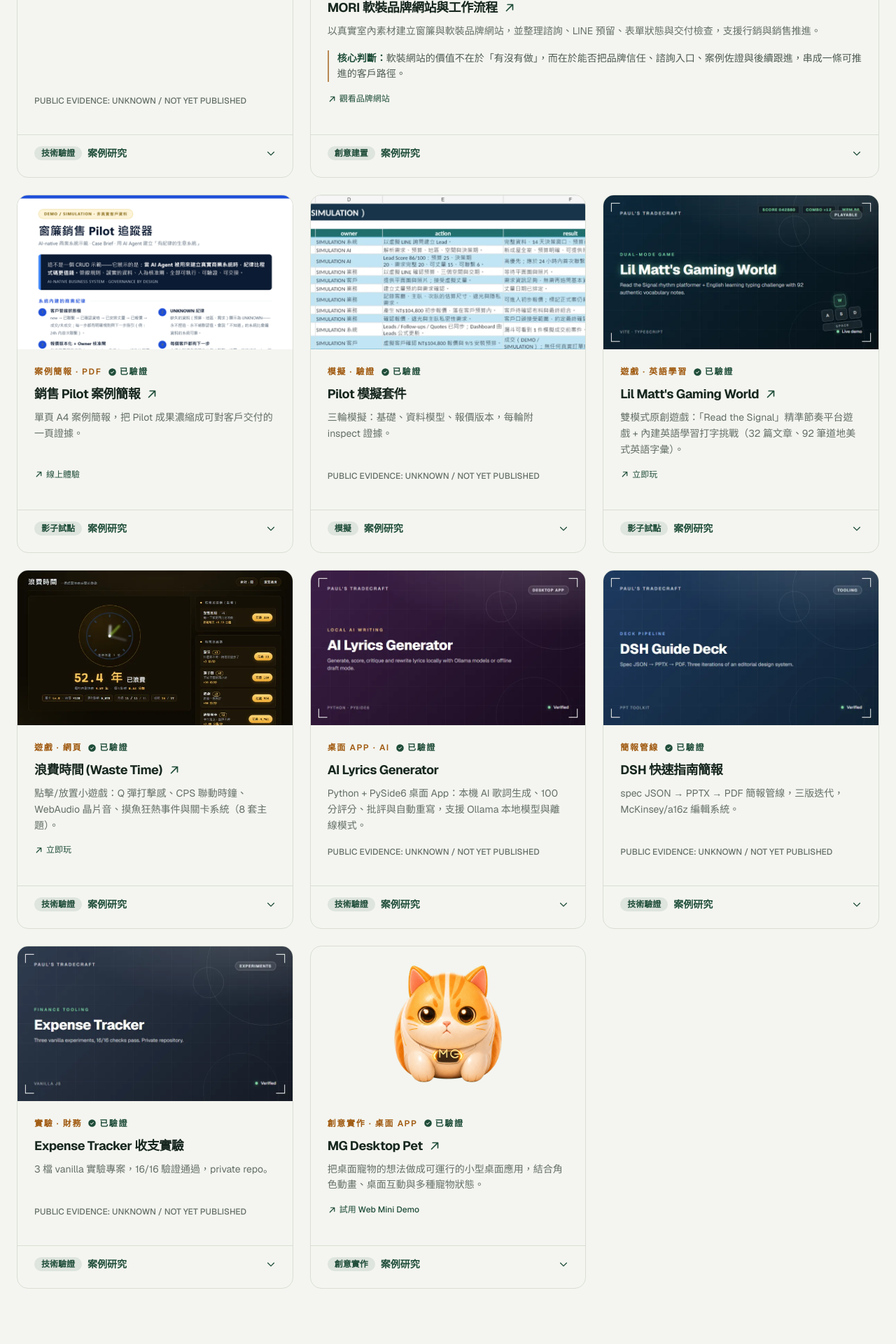
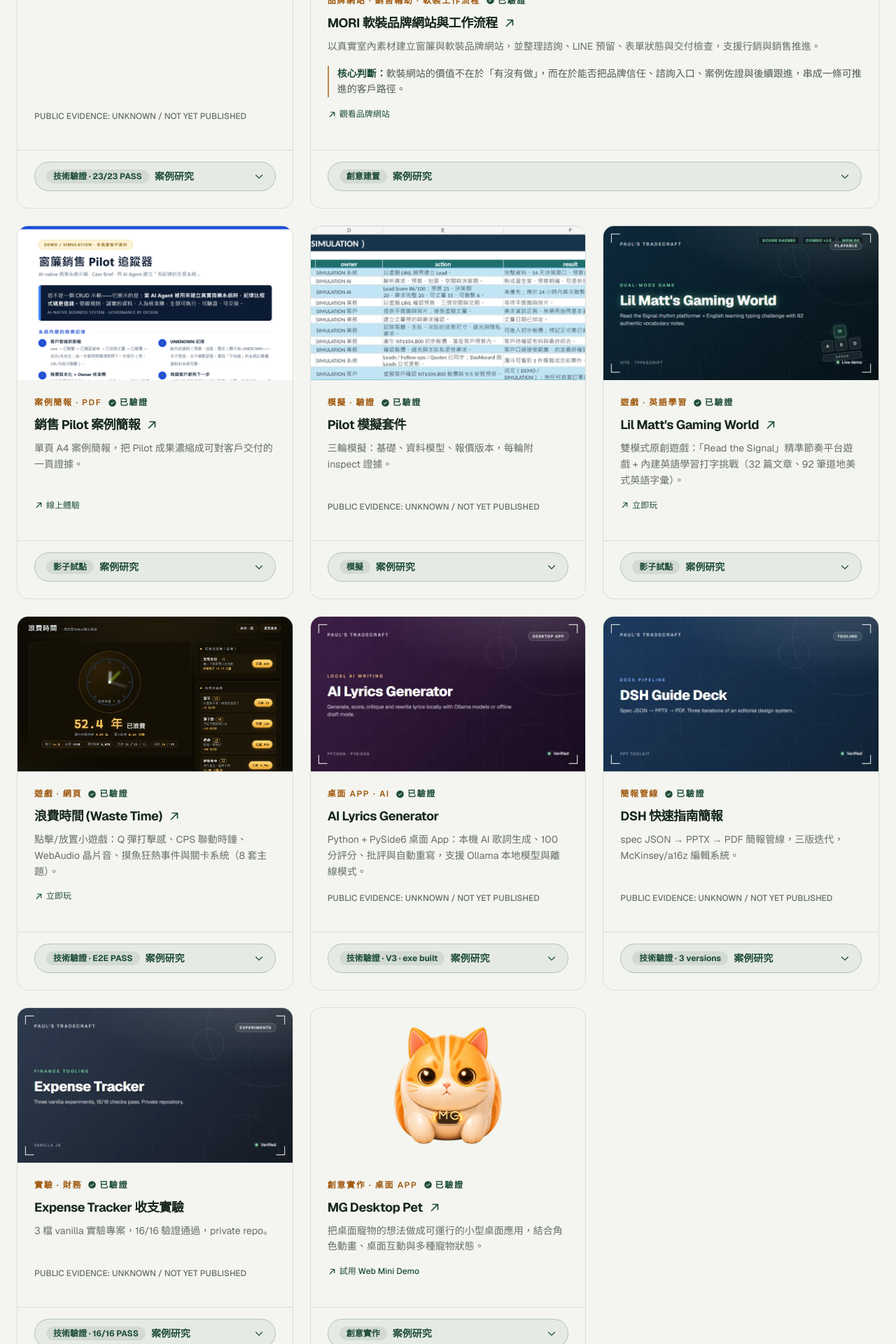
Before and after one commit to apchen1978/pauls-tradecraft, a React (Vite) app: page / in a window 1280 px wide. Shown: the part 4146-6066 px from the top of the page at 70% size. Built offline with nearby package versions, Linux system fonts and the light colour scheme.

Commit message:
feat: case-study UX — evidence tags on badges, button-style trigger, no-link cards expand on click

```diff
--- a/src/components/Works.jsx
+++ b/src/components/Works.jsx
@@ -24,8 +24,11 @@ function CaseStudy({ c }) {
   const labels = t.works.caseStudy;
   return (
     <details className="group mt-4 border-t border-line px-6 pt-4 pb-6">
-      <summary className="flex cursor-pointer list-none items-center gap-2 text-sm font-semibold text-forest [&::-webkit-details-marker]:hidden">
-        <span className="rounded-pill bg-forest/10 px-2.5 py-0.5 text-xs font-bold text-forest">{f(c.stage)}</span>
+      <summary className="flex cursor-pointer list-none items-center gap-2 rounded-pill border border-forest/25 bg-forest/[0.06] px-4 py-2.5 text-sm font-bold text-forest transition-colors hover:bg-forest/10 [&::-webkit-details-marker]:hidden">
+        <span className="rounded-pill bg-forest/10 px-2.5 py-0.5 text-xs font-bold text-forest">
+          {f(c.stage)}
+          {c.stageTag ? ` · ${c.stageTag}` : ""}
+        </span>
         <span className="flex-1">{labels.label}</span>
         <CaretDown size={14} weight="bold" className="transition-transform group-open:rotate-180" />
       </summary>
@@ -89,11 +92,20 @@ export default function Works() {
           return (
             <motion.article
               key={w.id}
+              onClick={
+                w.link
+                  ? undefined
+                  : (e) => {
+                      if (e.target.closest("summary")) return;
+                      const det = e.currentTarget.querySelector("details");
+                      if (det) det.open = !det.open;
+                    }
+              }
               initial={{ opacity: 0, y: 20 }}
               whileInView={{ opacity: 1, y: 0 }}
               viewport={{ once: true, margin: "-60px" }}
               transition={{ duration: 0.5, ease: "easeOut", delay: (i % 3) * 0.06 }}
-              className={`group flex flex-col overflow-hidden rounded-card border border-line bg-bone transition-colors hover:border-forest/40 col-span-1 ${desktopSpan}`}
+              className={`group flex flex-col overflow-hidden rounded-card border border-line bg-bone transition-colors hover:border-forest/40 col-span-1 ${desktopSpan} ${w.link ? "" : "cursor-pointer"}`}
             >
               <Wrapper {...wrapperProps} className="flex flex-1 flex-col">
                 {w.cover ? (
--- a/src/data/works.js
+++ b/src/data/works.js
@@ -77,6 +77,7 @@ export const works = [
     },
     case: {
       stage: { zh: "技術驗證", en: "Technical Validation" },
+      stageTag: "13/13 + 5/5 PASS",
       problem: {
         zh: "外貿 RFQ 常包含缺漏資訊、供應商條件衝突與不能只靠最低價格判斷的商業風險。",
         en: "Trade RFQs often arrive with incomplete information, conflicting supplier terms, and commercial risks that cannot be resolved by price alone.",
@@ -119,6 +120,7 @@ export const works = [
     },
     case: {
       stage: { zh: "技術驗證", en: "Technical Validation" },
+      stageTag: "23/23 PASS",
       problem: {
         zh: "窗簾軟裝銷售的商機、報價、跟進流程分散在多處，無法單一追蹤。",
         en: "Lead, quote, and follow-up flows were scattered, with no single tracking view.",
@@ -287,6 +289,7 @@ export const works = [
     },
     case: {
       stage: { zh: "技術驗證", en: "Technical Validation" },
+      stageTag: "E2E PASS",
       problem: {
         zh: "原本以 Gemini + Project IDX 製作的同名小遊戲因雲端工作區遺失而無法找回，需要一個更好玩的版本。",
         en: "The original game of the same name, built with Gemini + Project IDX, was lost when the cloud workspace disappeared; it needed a better playable version.",
@@ -304,8 +307,8 @@ export const works = [
         en: "Rebuilt and playable; click, upgrade, frenzy, and level systems pass end-to-end headless Chrome tests.",
       },
       evidence: {
-        zh: "公開 demo：https://apchen1978.github.io/wastetime/",
-        en: "Public demo: https://apchen1978.github.io/wastetime/",
+        zh: "點擊、升級、狂熱與關卡系統經無頭 Chrome 端到端測試全數通過；公開 demo：https://apchen1978.github.io/wastetime/（HTTP 200，線上實測）。",
+        en: "Click, upgrade, frenzy, and level systems pass end-to-end headless Chrome tests; public demo: https://apchen1978.github.io/wastetime/ (HTTP 200, verified live).",
       },
     },
   },
@@ -328,6 +331,7 @@ export const works = [
     },
     case: {
       stage: { zh: "技術驗證", en: "Technical Validation" },
+      stageTag: "V3 · exe built",
       problem: {
         zh: "歌詞創作缺乏本機、可離線的 AI 輔助流程：生成、評分、批評、重寫各自分散。",
         en: "Lyric writing lacked a local, offline-capable AI workflow: generation, scoring, critique, and rewrite were disconnected.",
@@ -345,8 +349,8 @@ export const works = [
         en: "V3 feature set complete; local EXE build produced (40.9MB).",
       },
       evidence: {
-        zh: "本地 OneDrive 專案資料夾 + private repo（apchen1978/ai-lyrics-generator）。",
-        en: "Local OneDrive project folder + private repo (apchen1978/ai-lyrics-generator).",
+        zh: "V3 功能集與本機 exe 已建置（40.9MB，本機驗證可啟動）；來源：本地 OneDrive 專案資料夾 + private repo（apchen1978/ai-lyrics-generator）。公開 demo 尚未發布。",
+        en: "V3 feature set and local EXE build verified (40.9MB, launches locally); source: local OneDrive project folder + private repo (apchen1978/ai-lyrics-generator). No public demo published yet.",
       },
     },
   },
@@ -369,6 +373,7 @@ export const works = [
     },
     case: {
       stage: { zh: "技術驗證", en: "Technical Validation" },
+      stageTag: "3 versions",
       problem: {
         zh: "簡報製作耗時且版本難控，缺乏可重跑的產出管線。",
         en: "Deck production was slow and hard to version, with no rerunnable output pipeline.",
@@ -386,8 +391,8 @@ export const works = [
         en: "Three deck versions produced, with PDF rendering.",
       },
       evidence: {
-        zh: "ppt-toolkit/ 內含 spec-dsh-guide.json、make-pptx.mjs、demo 簡報與 PDF。",
-        en: "ppt-toolkit/ contains spec-dsh-guide.json, make-pptx.mjs, demo deck, and PDF.",
+        zh: "三版簡報（含 PDF 渲染）由 spec JSON 管線產出、可重跑；產物位於 ppt-toolkit/（spec-dsh-guide.json、make-pptx.mjs、demo 簡報與 PDF）。",
+        en: "Three deck versions (with PDF rendering) are produced by the spec JSON pipeline and rerunnable; artifacts live in ppt-toolkit/ (spec-dsh-guide.json, make-pptx.mjs, demo deck, and PDF).",
       },
     },
   },
@@ -410,6 +415,7 @@ export const works = [
     },
     case: {
       stage: { zh: "技術驗證", en: "Technical Validation" },
+      stageTag: "16/16 PASS",
       problem: {
         zh: "個人收支追蹤的資料模型與 UI 形式未定，先以多個 vanilla 方案比較。",
         en: "Personal expense data model and UI form were undecided; compared multiple vanilla approaches.",
@@ -454,6 +460,7 @@ export const works = [
     },
     case: {
       stage: { zh: "技術驗證", en: "Technical Validation" },
+      stageTag: "51/51 PASS",
       problem: {
         zh: "談判新合約（Deal C）時，真正要回答的不是「整月付多少」，而是「把它加進來後，最集中的連續 7 個日曆日會多出多少付款承諾」。用試算表算很容易算錯窗、混幣別、而且無法快速對帳。",
         en: "When negotiating a new deal (Deal C), the real question is not “what does the month total” but “how much extra payment commitment lands in the most concentrated 7-calendar-day window once it is added.” Spreadsheet answers are easy to get wrong — wrong window, mixed currencies, hard to audit quickly.",
```
